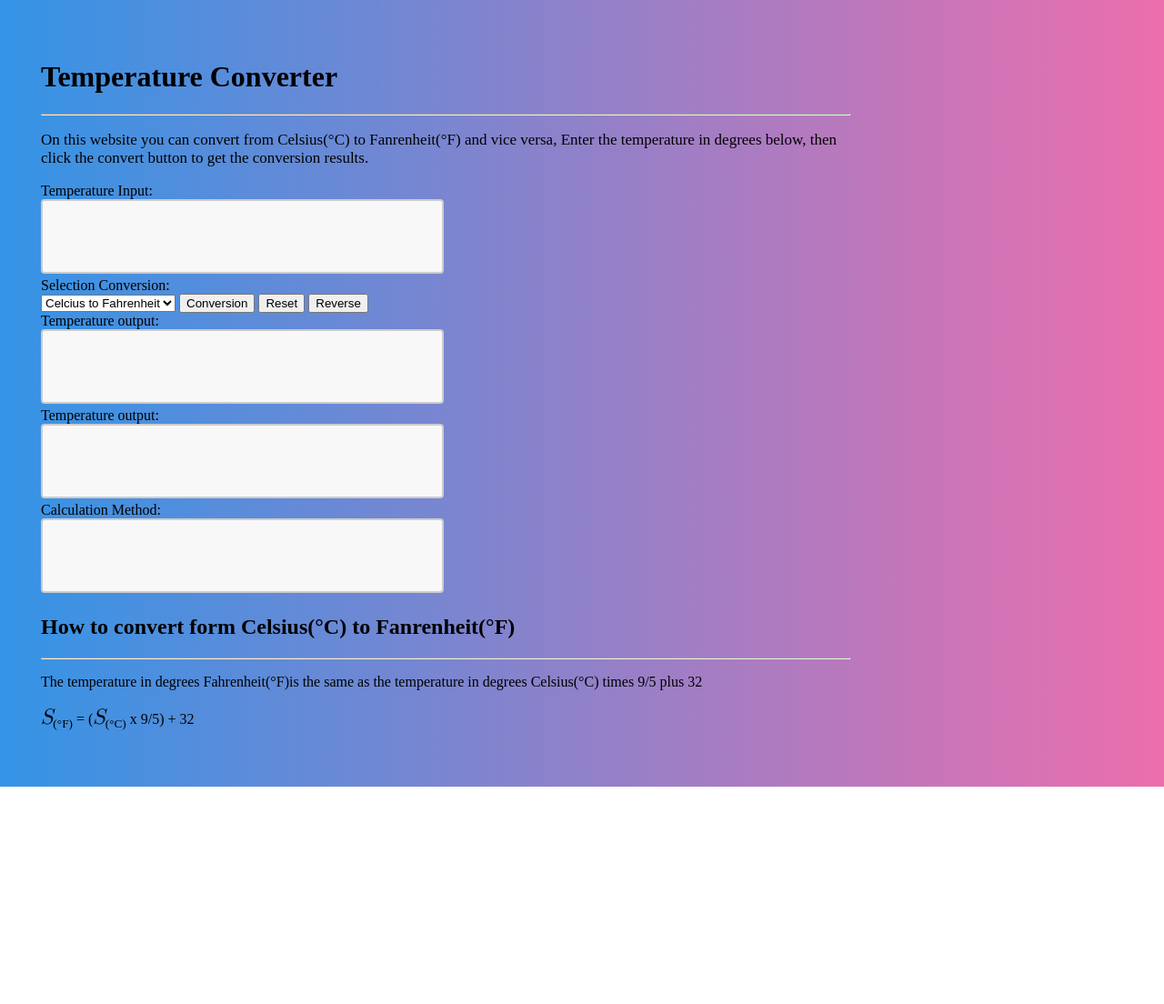
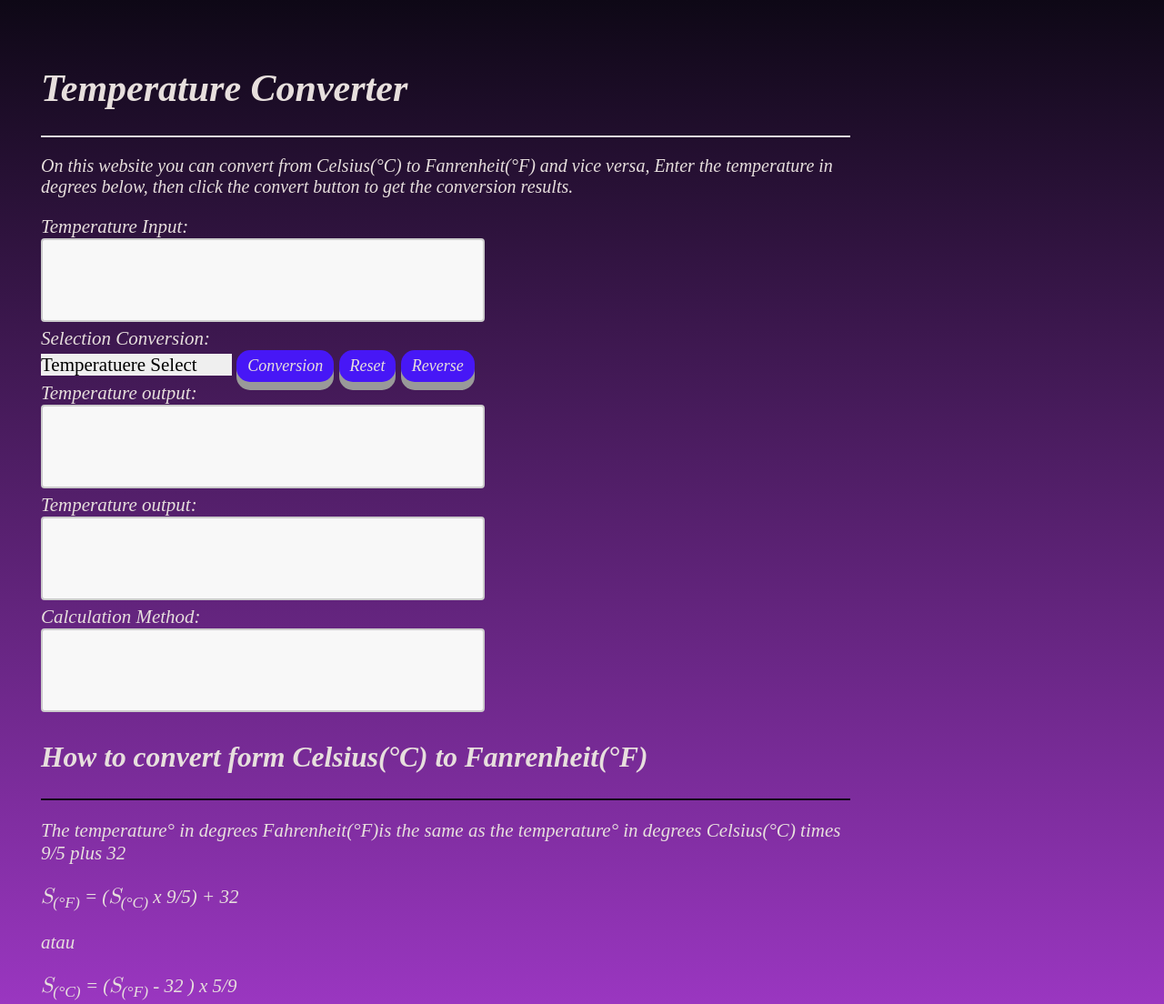
Before and after one commit to revou-fundamental-course/10-jun-24-efkii, a plain HTML site: page index.html in a window 1280 px wide. Shown: the whole page at 91% size. Before the commit the page ends 865 px from the top, so only its background shows below. Drawn offline with Linux system fonts and the light colour scheme.

Commit message:
seccond commit

```diff
--- a/css/style.css
+++ b/css/style.css
@@ -1,18 +1,26 @@
+/* body style */
+
 body{
  box-sizing: border-box;
  min-width: 200px;
  max-width: 980px;
  margin: 0;
  padding: 45px;
- background: linear-gradient(to right, #3494e6, #ec6ead );
+ background: linear-gradient(#0e0816,#A239ca );
+ color: #e7dfdd;
+ font-style: italic;
+ font-size: 21px;
+ font-family: 'Times New Roman', Times, serif;
+}
+/* huruf S style */
 
-}
 .subject-info {
     font-size: 24px;
     font-style: italic;
     font-family: math;
 }
 
+/* textarea style */
 
 textarea {
     resize: none;
@@ -20,6 +28,57 @@ textarea {
     border: 2px solid #ccc;
     border-radius: 4px;
     background-color: #f8f8f8;
-    font-size: 31px;
+    font-size: 35px;
     font-family: math;
 }
+
+    /* button style */
+
+button{
+    display: inline-block;
+  padding: 7px 12px;
+  font-family: 'Times New Roman', Times, serif;
+  font-style: italic;
+  font-size: 18px;
+  cursor: pointer;
+  text-align: center;
+  text-decoration: none;
+  outline: none;
+  color:  #e7dfdd;
+  background-color: #4717f6;
+  border: none;
+  border-radius: 15px;
+  box-shadow: 0 9px #999;
+}
+button:hover{
+    background-color: #3494e6;
+}
+button:active{
+    background-color: #3494e6;
+  box-shadow: 0 5px #666;
+  transform: translateY(4px);
+}
+
+/* Select Type */
+
+select {
+    /* A reset of stymoving the default dropdown arrowles, including removing the default dropdown arrow */
+    appearance: none;
+    /* Additional resets for further consistency */
+    border: none;
+    padding: 0 1em 0 0;
+    margin: 0;
+    width: 210px;
+    font-family: inherit;
+    font-size: inherit;
+    cursor: pointer;
+    line-height: inherit;
+  }
+
+  /* hr style */
+  hr.new1{
+    border: 1px solid #e7dfdd;
+  }
+  hr.new2{
+    border: 1px solid #0e0816;
+  }
--- a/index.html
+++ b/index.html
@@ -18,13 +18,13 @@
         <h1>Temperature Converter</h1>
     </header>
 
-    <hr>
+    <hr class="new1">
 
     <!-- Main Content -->
 
     <main class="container">
 
-        <p style="font-size: 17px;">On this website you can convert from Celsius(&deg;C) to Fanrenheit(&deg;F) and vice versa, Enter the temperature in degrees below, then click the convert button to get the conversion results. </p>
+        <p style="font-size: 20px;">On this website you can convert from Celsius(&deg;C) to Fanrenheit(&deg;F) and vice versa, Enter the temperature in degrees below, then click the convert button to get the conversion results. </p>
 
         <!-- Section Temperatuere Input -->
         <section class="Temperatuere Input">
@@ -42,10 +42,14 @@
 
                 <label for="conversion-type"> Selection Conversion:</label>
                 <br/>
-                <select id="conversion-type">
-                    <option value="celcius-to-fahrenheit">Celcius to Fahrenheit</option>
-                    <option value="fahrenheit-to-celicus">Fahrenheit to Celcius</option>
-                 </select>
+                <label class="select">
+                    <select>
+                        <option value="temperature-select">Temperatuere Select</option>
+                        <option value="celcius-to-fahrenheit">Celcius to Fahrenheit</option>
+                        <option value="fahrenheit-to-celicus">Fahrenheit to Celcius</option>
+                     </select>
+                </label>
+
 
                  <!-- Button Temperature Converter -->
 
@@ -65,7 +69,7 @@
 
         <!-- Section Results Conversion -->
 
-        <section class="results conversion">
+        <section class="temperature output">
             <label for="temperature-output"> Temperature output:</label>
             <br/>
             <textarea type="text" id="temperature-output" readonly></textarea>
@@ -85,12 +89,19 @@
             <header>
                 <h1>How to convert form Celsius(&deg;C) to Fanrenheit(&deg;F)</h1>
             </header>
-            <hr>
 
-            <p>The temperature in degrees Fahrenheit(&deg;F)is the same as the temperature in degrees Celsius(&deg;C) times 9/5 plus 32</p>
+            <hr class="new2">
+
+            <p>The temperature&deg; in degrees Fahrenheit(&deg;F)is the same as the temperature&deg; in degrees Celsius(&deg;C) times 9/5 plus 32</p>
 
             <p>
                 <span class="subject-info">S</span><sub>(&deg;F)</sub> = (<span class="subject-info">S</span><sub>(&deg;C)</sub> x 9/5) + 32
+            </p>
+
+            <p>atau</p>
+
+            <p>
+                <span class="subject-info">S</span><sub>(&deg;C)</sub> = (<span class="subject-info">S</span><sub>(&deg;F)</sub> - 32 ) x 5/9
             </p>
          </section>
 
@@ -103,6 +114,6 @@
 
 
 <!-- link untuk javascript -->
-    <script src="js/scirpt.js"></script>
+    <script src="js/script.js"></script>
 </body>
 </html>
--- /dev/null
+++ b/js/script.js
@@ -0,0 +1,36 @@
+// ini javascript
+
+const temperatureInput = document.getElementById('temperature-input');
+const conversionType = document.getElementById('conversion-type');
+const temperatureOutput = document.getElementById('temperature-output');
+const calculation = document.getElementById('calculation');
+const textarea = document.getElementById('temperature-input');
+
+// ketika di enter tampil hasilnya
+if(keyCode === 13) {
+    event.preventDefault();
+    countConversion();
+    showCalc();
+}
+
+// untuk input otomatis
+function conversion() {
+    countConversion();
+    showCalc();
+}
+
+// Fungsi untuk membalikkan selection conversion
+
+function conversionType() {
+    const selectedOption = conversionType.value;
+    let reversedOption;
+
+    switch(selectedOption) {
+        case 'celcius-to-fahrenheit':
+            reversedOption = 'fahrenheit-to-celicus';
+            break;
+         case 'fahrenheit-to-celicus':
+            reversedOption = 'celcius-to-fahrenheit';
+            break;
+    }
+}
```
